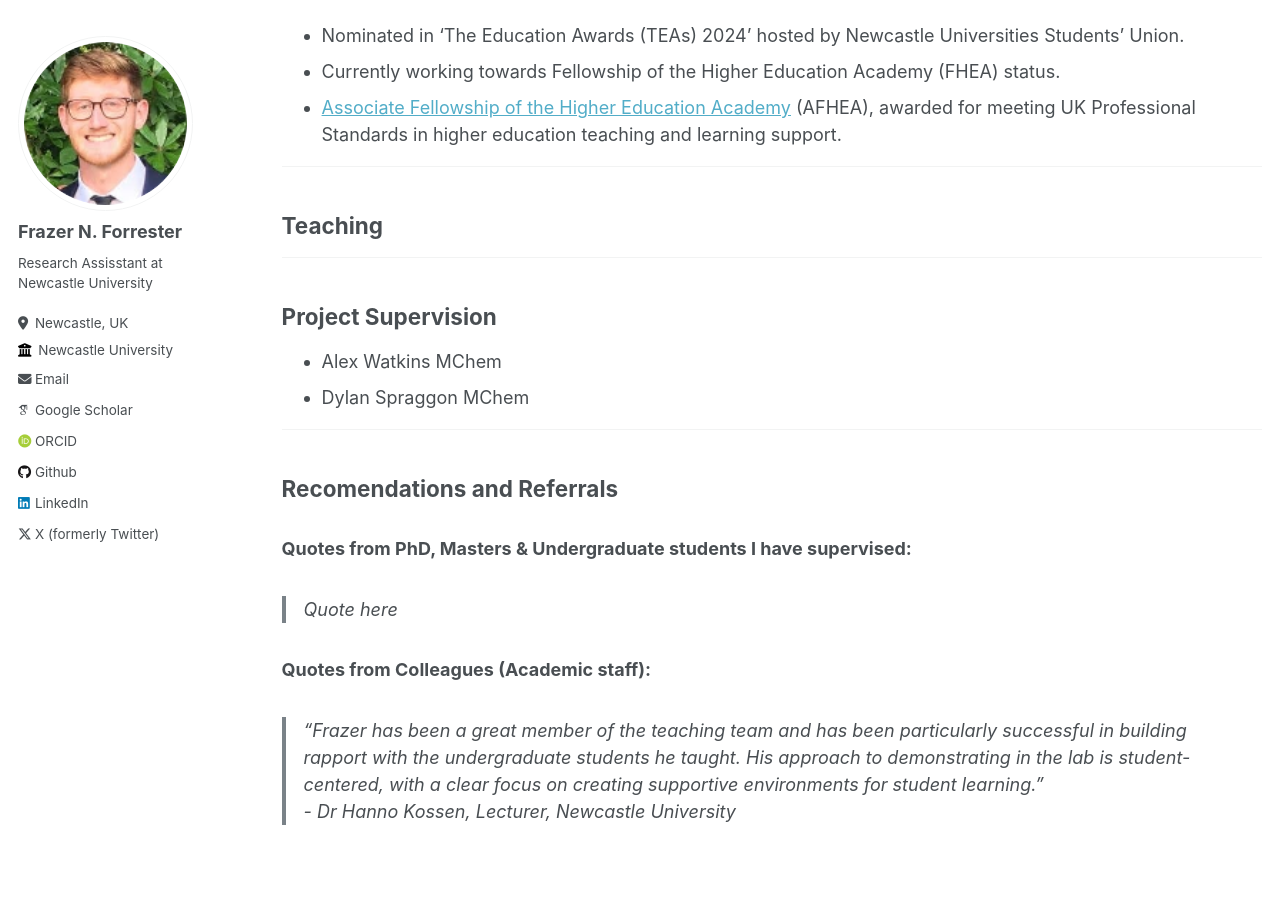
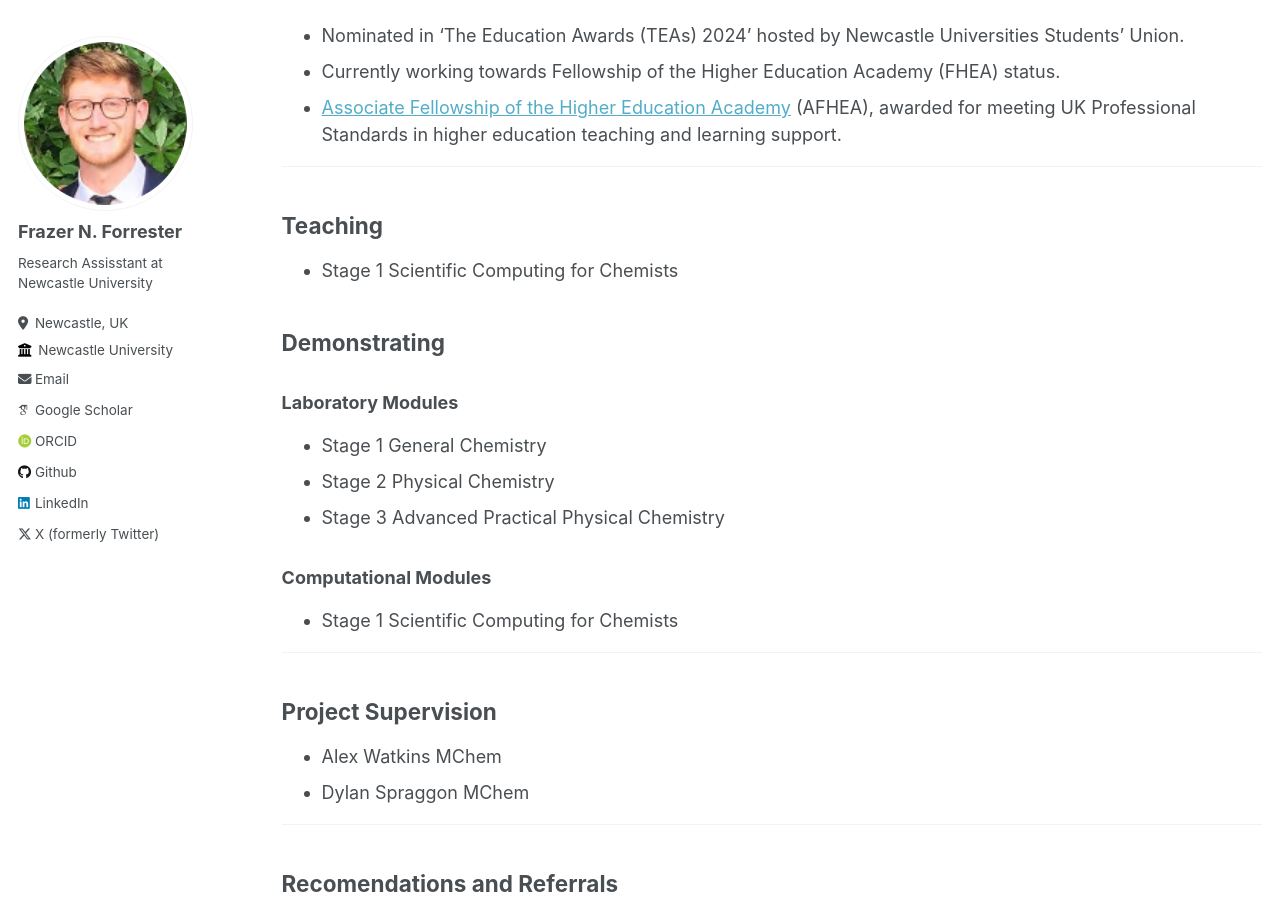
Before and after one commit to fforrester/fforrester.github.io, a Jekyll site: the page built from _pages/teaching.md, in a window 1280 px wide and 900 px high, scrolled down 261 px. Built offline with Jekyll 4.4.1, drawn with Linux system fonts in a browser that asks for light colours; some web fonts are replaced.

Commit message:
Update teaching.md

```diff
--- a/_pages/teaching.md
+++ b/_pages/teaching.md
@@ -12,6 +12,17 @@ author_profile: true
 
 ---
 ## Teaching
+- Stage 1 Scientific Computing for Chemists
+
+## Demonstrating
+### Laboratory Modules
+- Stage 1 General Chemistry
+- Stage 2 Physical Chemistry
+- Stage 3 Advanced Practical Physical Chemistry
+
+### Computational Modules
+- Stage 1 Scientific Computing for Chemists
+
 
 ---
 ## Project Supervision
```
